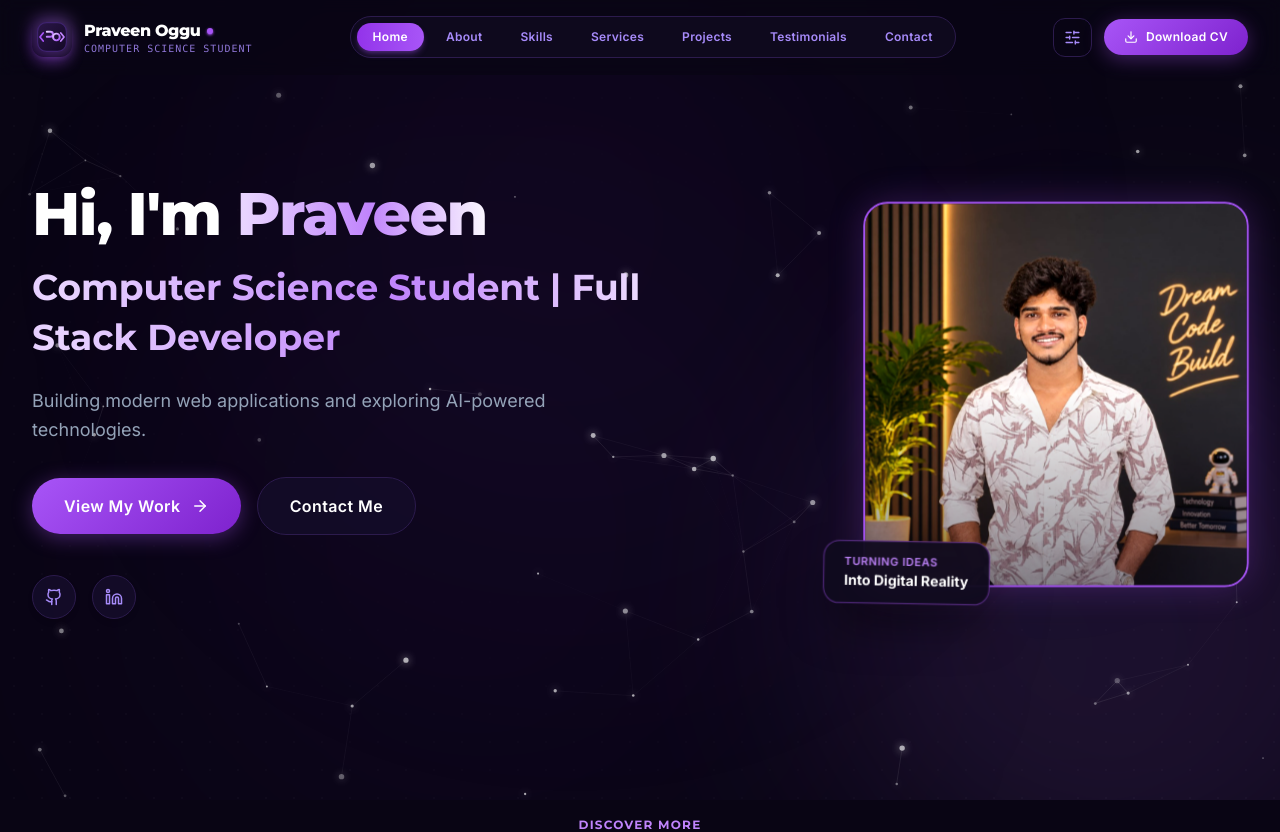
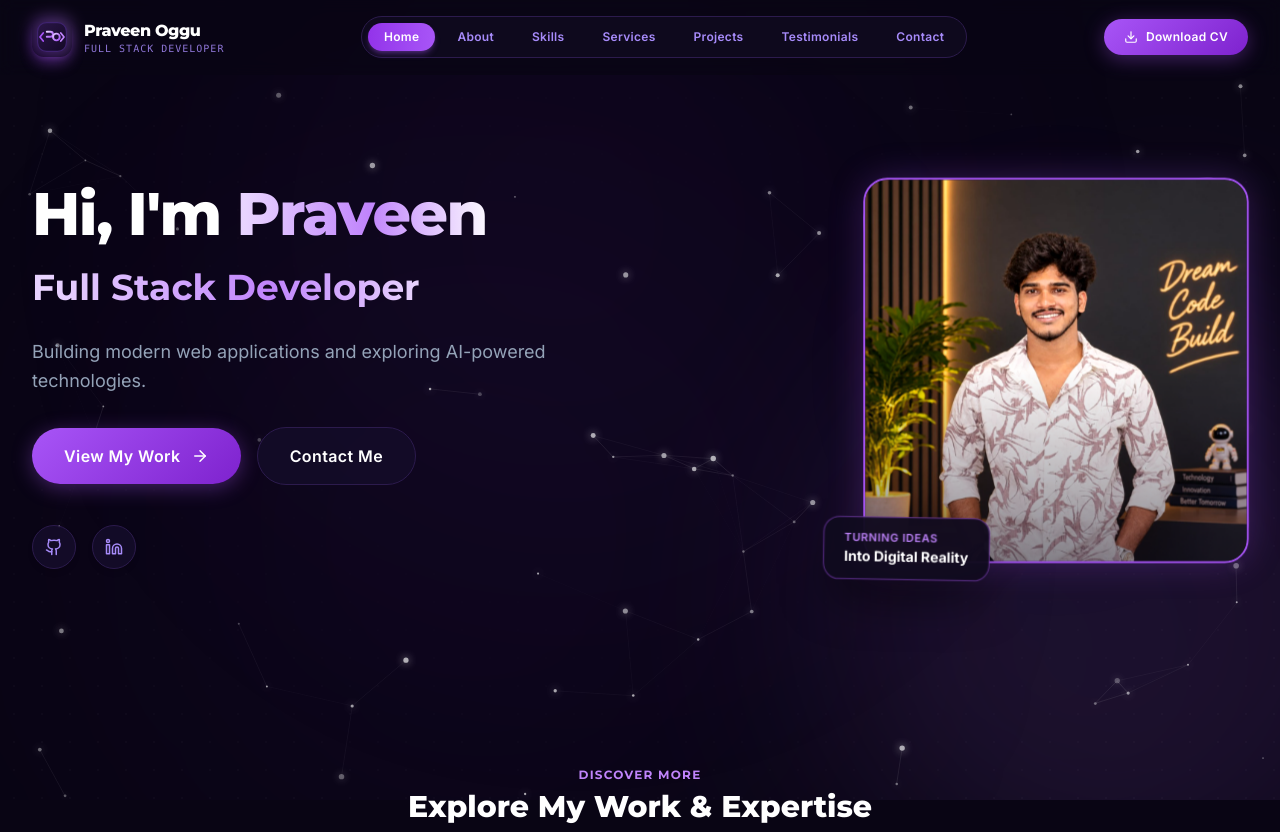
Before and after one commit to praveenoggu-dev/Portfolio, a React (Vite) app: page / in a window 1280 px wide. Shown: the top 832 px of the page. Built offline with nearby package versions, Linux system fonts and the light colour scheme.

Commit message:
refactor: remove circle buttons and computer science student references across site

```diff
--- a/index.html
+++ b/index.html
@@ -4,13 +4,13 @@
     <meta charset="UTF-8" />
     <link rel="icon" type="image/svg+xml" href="/favicon.svg" />
     <meta name="viewport" content="width=device-width, initial-scale=1.0" />
-    <title>Praveen Oggu | Computer Science Student & Full Stack Developer</title>
+    <title>Praveen Oggu | Full Stack Developer</title>
     <!-- Google Fonts: Montserrat (Headings), Inter (Body), Caveat (Handwritten accents) -->
     <link rel="preconnect" href="https://fonts.googleapis.com">
     <link rel="preconnect" href="https://fonts.gstatic.com" crossorigin>
     <link href="https://fonts.googleapis.com/css2?family=Caveat:wght@600;700&family=Inter:wght@300;400;500;600;700&family=Montserrat:wght@500;600;700;800;900&display=swap" rel="stylesheet">
   </head>
-  <body class="bg-[#081028] text-white antialiased selection:bg-[#3882F6] selection:text-white">
+  <body class="bg-[#090514] text-white antialiased selection:bg-[#A855F7] selection:text-white">
     <div id="root"></div>
     <script type="module" src="/src/main.tsx"></script>
   </body>
--- a/src/App.tsx
+++ b/src/App.tsx
@@ -34,12 +34,19 @@ export function App() {
           parsed?.personal?.social?.linkedin === 'https://linkedin.com' ||
           !parsed?.skills?.some((s: any) => s.name === 'Python') ||
           parsed?.services?.some((s: any) => s.id === 'mobile-app') ||
-          parsed?.projects?.some((p: any) => p.category === 'Mobile Apps')
+          parsed?.projects?.some((p: any) => p.category === 'Mobile Apps') ||
+          parsed?.personal?.role?.includes('Computer Science')
         ) {
           return initialPortfolioData;
         }
         if (!parsed.personal.logoStyle) {
           parsed.personal.logoStyle = 'code-brackets';
+        }
+        if (parsed.personal.role?.includes('Computer Science')) {
+          parsed.personal.role = 'Full Stack Developer';
+        }
+        if (parsed.personal.aboutText?.includes('Computer Science student and ')) {
+          parsed.personal.aboutText = parsed.personal.aboutText.replace('Computer Science student and ', '');
         }
         return parsed;
       } catch (e) {
--- a/src/components/Logo.tsx
+++ b/src/components/Logo.tsx
@@ -292,19 +292,16 @@ export const Logo: React.FC<LogoProps> = ({
 
       {/* Typography / Name & Title */}
       <div className="flex flex-col text-left">
-        <div className="flex items-center gap-1.5">
-          <span
-            className={`font-heading font-extrabold ${iconDimensions.font} tracking-tight text-white group-hover:text-[#E9D5FF] transition-colors`}
-          >
-            {name}
-          </span>
-          <span className="w-1.5 h-1.5 rounded-full bg-[#A855F7] shadow-sm shadow-[#A855F7] animate-pulse" />
-        </div>
+        <span
+          className={`font-heading font-extrabold ${iconDimensions.font} tracking-tight text-white group-hover:text-[#E9D5FF] transition-colors`}
+        >
+          {name}
+        </span>
         {showSubtitle && (
           <span
             className={`${iconDimensions.sub} font-mono uppercase tracking-widest text-[#A78BFA]/85 -mt-0.5 group-hover:text-[#C084FC] transition-colors`}
           >
-            {role.includes('|') ? role.split('|')[0].trim() : role}
+            Full Stack Developer
           </span>
         )}
       </div>
--- a/src/components/Navbar.tsx
+++ b/src/components/Navbar.tsx
@@ -1,5 +1,5 @@
 import React, { useState, useEffect } from 'react';
-import { Menu, X, Download, SlidersHorizontal } from 'lucide-react';
+import { Menu, X, Download } from 'lucide-react';
 import { PortfolioData } from '../data/portfolioData';
 import { Logo } from './Logo';
 
@@ -7,7 +7,7 @@ interface NavbarProps {
   data: PortfolioData;
   currentPage: string;
   onNavigate: (page: string) => void;
-  onOpenCustomize: () => void;
+  onOpenCustomize?: () => void;
   onDownloadCV: () => void;
 }
 
@@ -107,16 +107,8 @@ export const Navbar: React.FC<NavbarProps> = ({
           })}
         </nav>
 
-        {/* CTA and Customizer Actions */}
+        {/* CTA Actions */}
         <div className="hidden md:flex items-center gap-3">
-          <button
-            onClick={onOpenCustomize}
-            title="Customize your portfolio details"
-            className="p-2.5 rounded-xl text-[#A78BFA] hover:text-white hover:bg-[#150D2A] border border-[#2C1B4D] hover:border-[#A855F7]/50 transition-all cursor-pointer"
-          >
-            <SlidersHorizontal size={17} />
-          </button>
-
           <button
             onClick={onDownloadCV}
             className="theme-btn-primary flex items-center gap-2 px-5 py-2.5 rounded-full text-white text-xs font-semibold tracking-wide hover:-translate-y-0.5 transition-all cursor-pointer shadow-md"
@@ -127,14 +119,7 @@ export const Navbar: React.FC<NavbarProps> = ({
         </div>
 
         {/* Mobile Menu Button */}
-        <div className="flex md:hidden items-center gap-2">
-          <button
-            onClick={onOpenCustomize}
-            className="p-2 rounded-lg text-[#A78BFA] hover:text-white bg-[#150D2A] border border-[#2C1B4D] cursor-pointer"
-          >
-            <SlidersHorizontal size={17} />
-          </button>
-
+        <div className="flex md:hidden items-center">
           <button
             onClick={() => setMobileMenuOpen(!mobileMenuOpen)}
             className="p-2 rounded-lg text-white bg-[#150D2A] border border-[#2C1B4D] focus:outline-none cursor-pointer"
--- a/src/data/portfolioData.ts
+++ b/src/data/portfolioData.ts
@@ -72,11 +72,11 @@ export const initialPortfolioData: PortfolioData = {
     name: 'Praveen Oggu',
     displayName: 'Praveen',
     badge: 'WELCOME TO MY PORTFOLIO',
-    role: 'Computer Science Student | Full Stack Developer',
+    role: 'Full Stack Developer',
     bio: 'Building modern web applications and exploring AI-powered technologies.',
-    aboutText: "I'm Praveen Oggu, a passionate Computer Science student and Full Stack Developer. I love turning ideas into efficient, scalable, and modern digital applications while exploring cutting-edge AI-powered technologies. With a strong commitment to clean code and elegant UI/UX, I strive to build impactful solutions.",
+    aboutText: "I'm Praveen Oggu, a passionate Full Stack Developer. I love turning ideas into efficient, scalable, and modern digital applications while exploring cutting-edge AI-powered technologies. With a strong commitment to clean code and elegant UI/UX, I strive to build impactful solutions.",
     location: 'India',
-    experience: 'Fresher / Student',
+    experience: 'Full Stack Developer',
     email: 'praveenoggu3@gmail.com',
     heroImage: '/profile.jpg',
     workspaceImage: 'https://images.unsplash.com/photo-1517694712202-14dd9538aa97?auto=format&fit=crop&w=1000&q=80',
```
